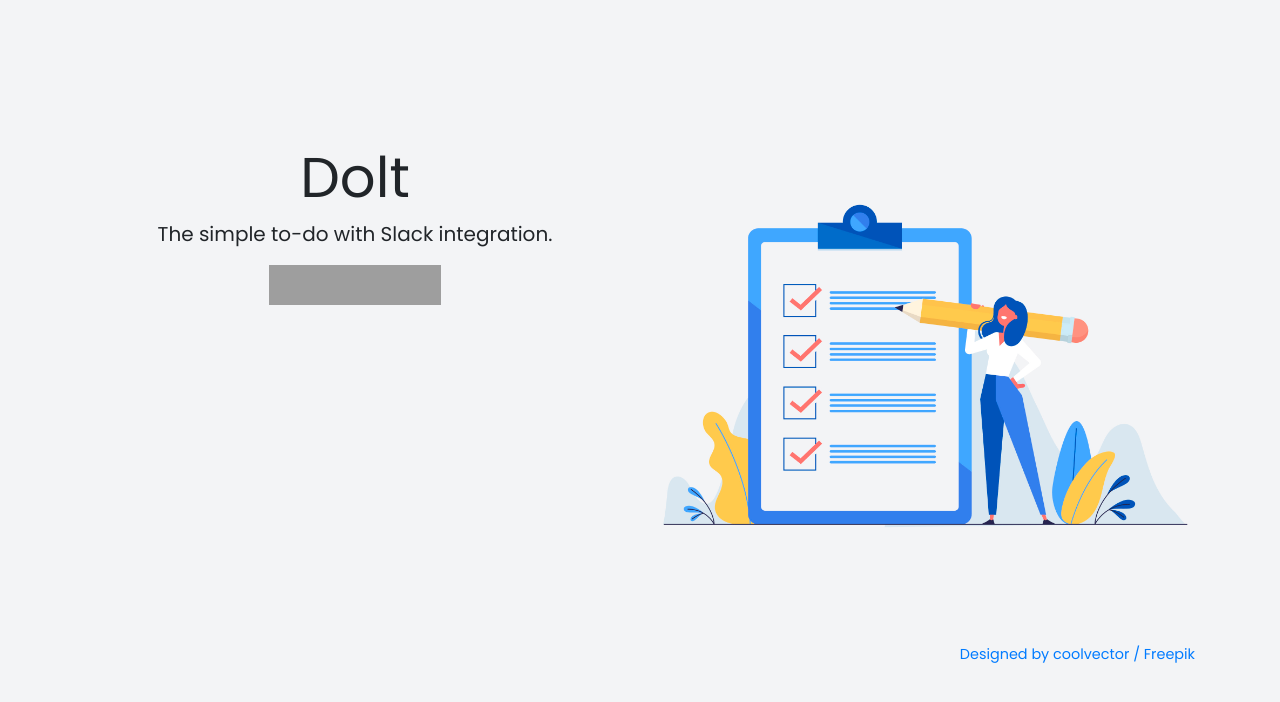
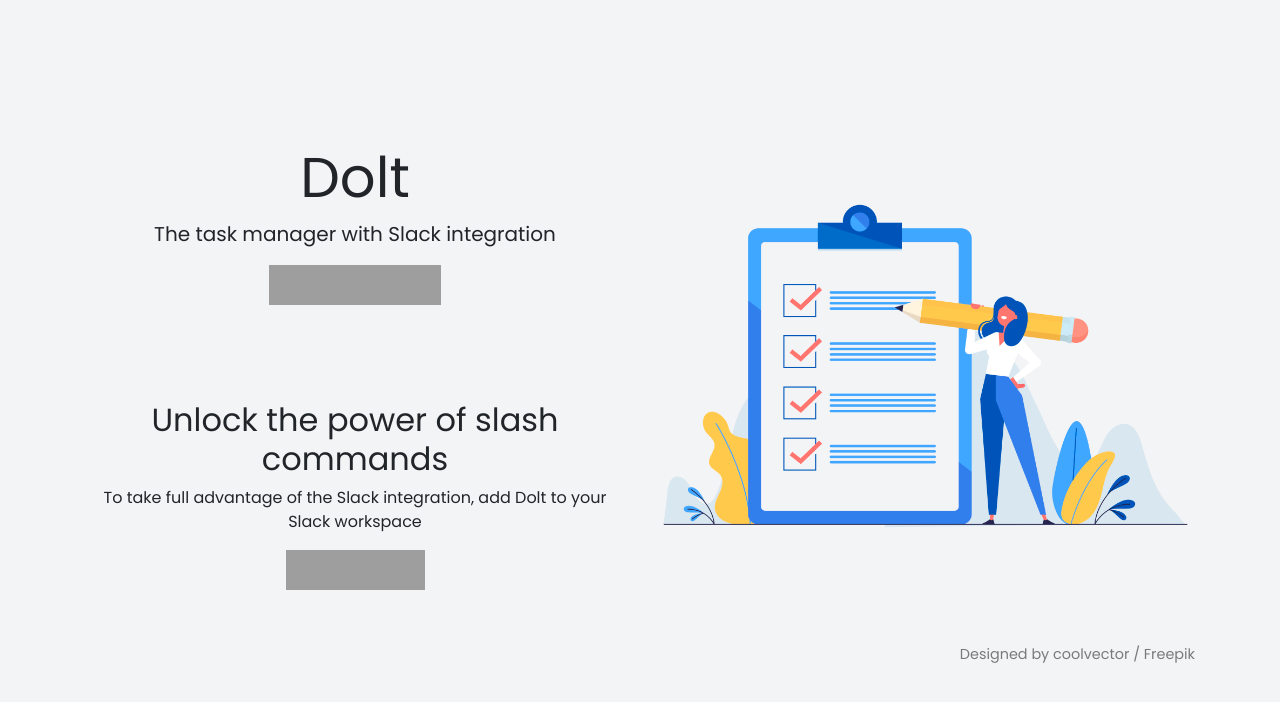
Before and after one commit to christopherklint97/Dolt, a Flask app: page / in a window 1280 px wide. Shown: the part 56-758 px from the top of the page. Run offline with Flask 2, Linux system fonts and the light colour scheme; some libraries are stand-ins or nearby versions; grey boxes are pictures that could not be loaded.

Commit message:
add to slack button and renaming of files

```diff
--- a/static/style.css
+++ b/static/style.css
@@ -99,3 +99,8 @@
     left: 10px;
   }
 }
+
+#shoutout {
+  text-decoration: none;
+  color: rgba(0, 0, 0, 0.5);
+}
--- a/templates/login.html
+++ b/templates/login.html
@@ -3,16 +3,34 @@
   <div class="row d-flex justify-content-center">
     <div class="col py-5">
       <h1 class="display-4">Dolt</h1>
-      <p class="lead">The simple to-do with Slack integration.</p>
+      <p class="lead">The task manager with Slack integration</p>
       <a href="/login"
         ><img
           alt="Sign in with Slack"
+          class="mb-5"
           height="40"
           width="172"
           src="https://platform.slack-edge.com/img/sign_in_with_slack.png"
           srcset="
             https://platform.slack-edge.com/img/sign_in_with_slack.png    1x,
             https://platform.slack-edge.com/img/sign_in_with_slack@2x.png 2x
+          "
+      /></a>
+      <h2 class="mt-5">Unlock the power of slash commands</h2>
+      <p>
+        To take full advantage of the Slack integration, add Dolt to your Slack
+        workspace
+      </p>
+      <a
+        href="https://slack.com/oauth/v2/authorize?client_id=1466440291111.1505032481296&scope=app_mentions:read,chat:write,commands,im:read,im:write,incoming-webhook,reminders:read,reminders:write,users:read,channels:read&user_scope=channels:read,chat:write,im:read,im:write,reminders:read,reminders:write,users:read"
+        ><img
+          alt="Add to Slack"
+          height="40"
+          width="139"
+          src="https://platform.slack-edge.com/img/add_to_slack.png"
+          srcset="
+            https://platform.slack-edge.com/img/add_to_slack.png    1x,
+            https://platform.slack-edge.com/img/add_to_slack@2x.png 2x
           "
       /></a>
     </div>
@@ -24,7 +42,9 @@
           alt=""
         />
         <figcaption class="figure-caption text-right">
-          <a href="http://www.freepik.com">Designed by coolvector / Freepik</a>
+          <a href="http://www.freepik.com" id="shoutout"
+            >Designed by coolvector / Freepik</a
+          >
         </figcaption>
       </figure>
     </div>
```
Also changed, not shown: project_background/database_schema/database_schema.sql (renamed from project background/database schema/database schema.sql), project_background/project_background.md (renamed from project background/project background.md), 2 other files.
